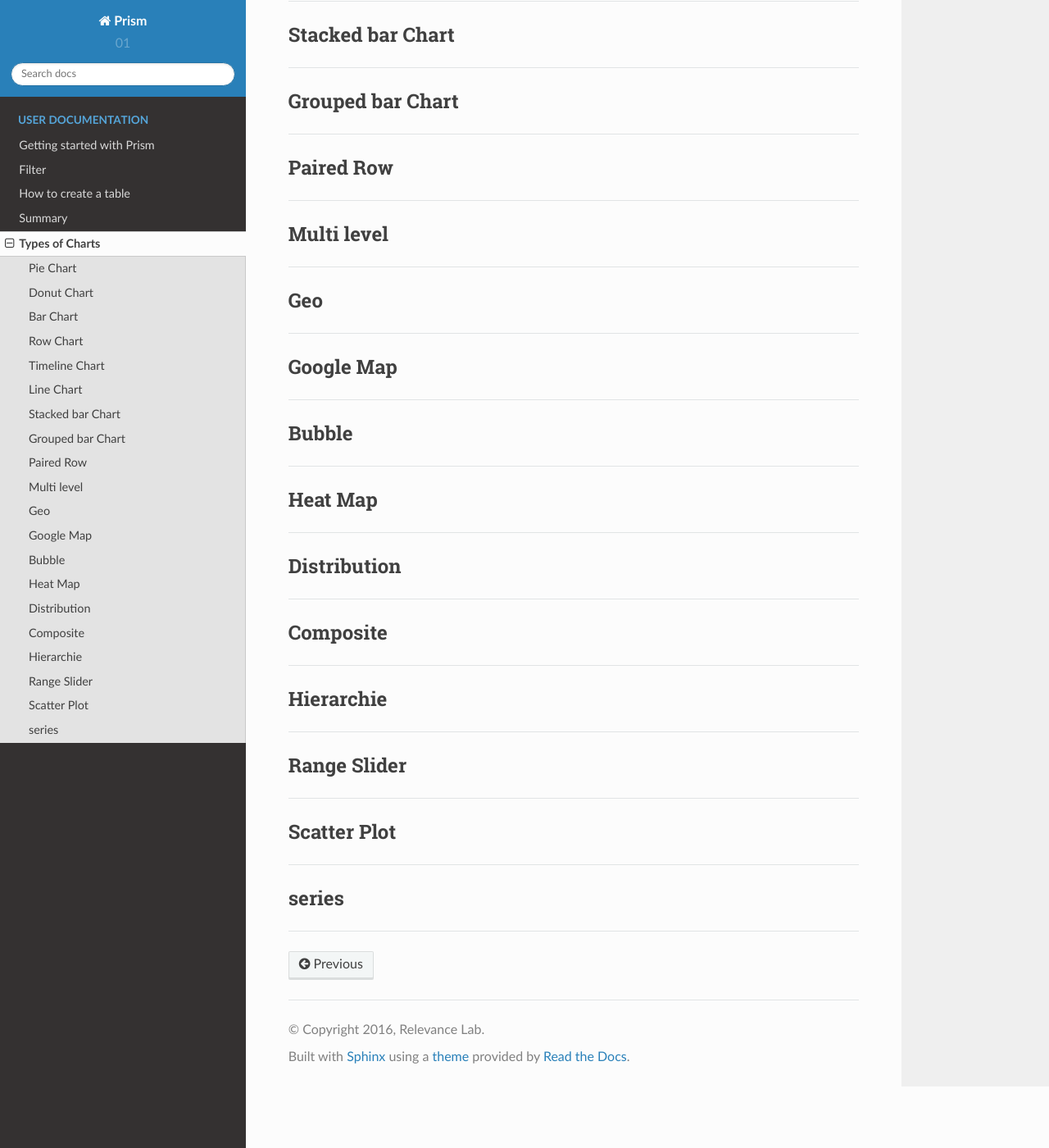
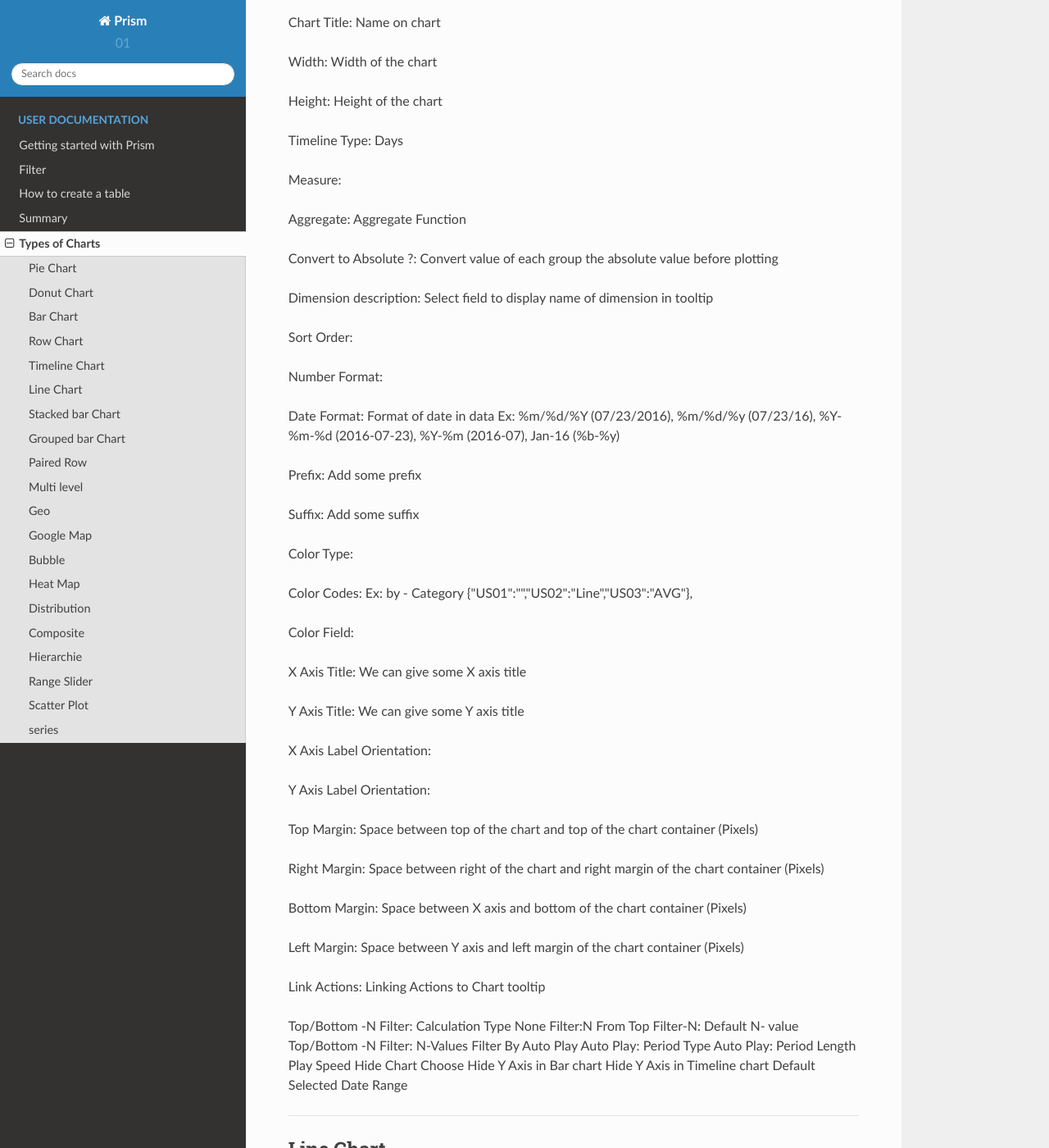
Before and after one commit to PrismApp/PrismHelp, a Sphinx documentation site: the page built from source/typesofcharts.rst, in a window 1280 px wide and 1400 px high, scrolled down 15812 px. Shown: the whole window at 82% size. Built offline with Sphinx 7.4.7 and the Read the Docs theme 2.0.0, drawn with Linux system fonts in a browser that asks for light colours; some of the changed text lies outside the part shown.

Commit message:
ubuntu edit

```diff
--- a/source/typesofcharts.rst
+++ b/source/typesofcharts.rst
@@ -438,6 +438,74 @@
 Timeline Chart
 ^^^^^^^^^^^^^^
 
+Edit Properties:
+
+Calculated Formula: Apllied only when aggregate is Calculated field ex:value1/(Value1-Value2)
+
+Chart Title: Name on chart
+
+Width: Width of the chart
+
+Height: Height of the chart
+
+Timeline Type: Days
+
+Measure:
+
+Aggregate: Aggregate Function
+
+Convert to Absolute ?: Convert value of each group the absolute value before plotting
+
+Dimension description: Select field to display name of dimension in tooltip
+
+Sort Order:
+
+Number Format:
+
+Date Format: Format of date in data Ex: %m/%d/%Y (07/23/2016), %m/%d/%y (07/23/16), %Y-%m-%d (2016-07-23), %Y-%m (2016-07), Jan-16 (%b-%y)
+
+Prefix: Add some prefix
+
+Suffix: Add some suffix
+
+Color Type:
+
+Color Codes: Ex: by - Category {"US01":"","US02":"Line","US03":"AVG"},
+
+Color Field:
+
+X Axis Title: We can give some X axis title
+
+Y Axis Title: We can give some Y axis title
+
+X Axis Label Orientation:
+
+Y Axis Label Orientation:
+
+Top Margin: Space between top of the chart and top of the chart container (Pixels)
+
+Right Margin: Space between right of the chart and right margin of the chart container (Pixels)
+
+Bottom Margin: Space between X axis and bottom of the chart container (Pixels)
+
+Left Margin: Space between Y axis and left margin of the chart container (Pixels)
+
+Link Actions: Linking Actions to Chart tooltip
+
+Top/Bottom -N Filter: Calculation Type  None
+Filter:N From Top
+Filter-N: Default N- value
+Top/Bottom -N Filter: N-Values
+Filter By
+Auto Play
+Auto Play: Period Type
+Auto Play: Period Length
+Play Speed
+Hide Chart  Choose
+Hide Y Axis in Bar chart
+Hide Y Axis in Timeline chart
+Default Selected Date Range
+
 *****
 
 Line Chart
@@ -503,6 +571,61 @@
 Range Slider
 ^^^^^^^^^^^^
 
+  .. image:: /images/rangeslider.png
+
+
+Calculated Formula: Apllied only when aggregate is Calculated field ex:value1/(Value1-Value2)
+ ([pocount]/([pocount]+[netvalue]))*100
+
+Chart Title: Name on the slider
+
+Width: Width of the chart
+
+Height: Height of the chart
+
+Measure:
+
+Aggregate: Aggregate Function
+
+Convert to Absolute ?: Convert value of each group the absolute value before plotting
+
+Dimension description: Select field to display name of dimension in tooltip
+
+Sort Order:
+
+Number Format:
+
+Prefix: Add some prefix
+
+Suffix: Add some suffix
+
+Filter From: default selection of slider range starts from,(it should be between 0 to 99)
+
+Filter To: default selection of slider range ends to,(it should be between 1 to 100)
+
+Color Type:
+
+Color Codes: Ex: by - Category {"US01":"","US02":"Line","US03":"AVG"},
+
+X Axis Title: Add X axis title
+
+Y Axis Title: Add Y axis title
+
+X Axis Label Orientation:
+
+Y Axis Label Orientation:
+
+Default selected value(s):
+
+Top/Bottom -N Filter: Calculation Type:
+
+Filter:N From :
+
+Filter-N: Default N- value:
+
+Top/Bottom -N Filter: N-Values:
+
+
 *****
 
 Scatter Plot
```
Also changed, not shown: source/images/rangeslider.png (added), source/images/rowchartDSV.png (added).
